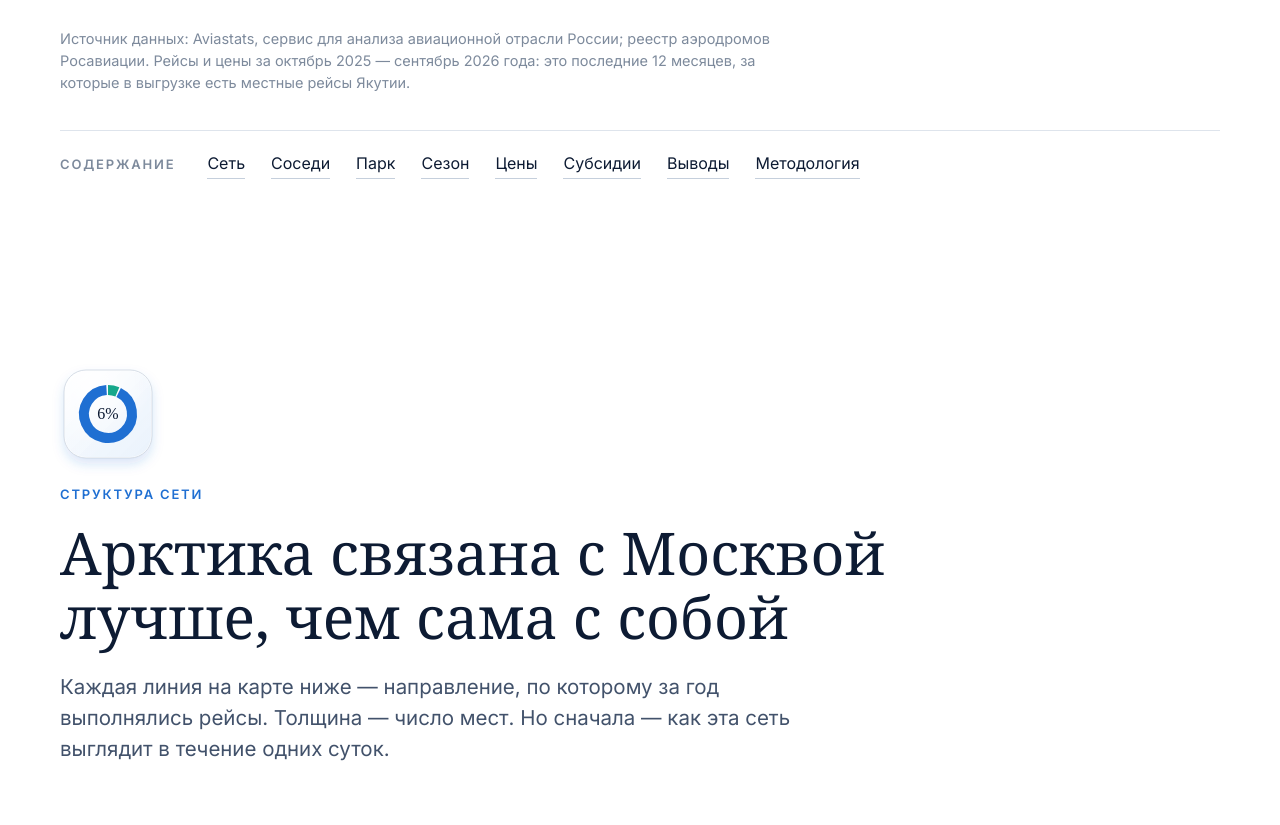
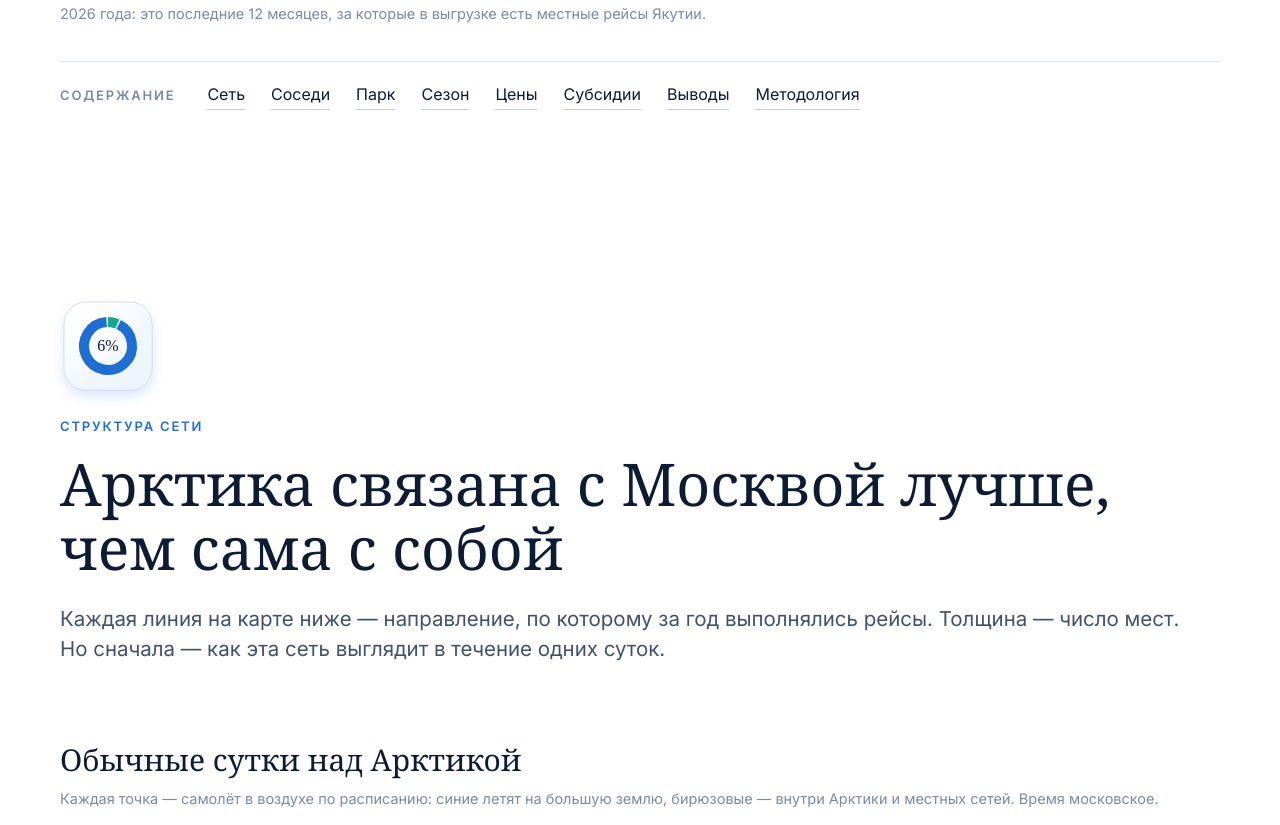
Before and after one commit to evidencecenter/poradata_TheSkyOverTheArctic, a plain HTML site: page site/artifact.html in a window 1280 px wide. Shown: the part 1215-2040 px from the top of the page. Drawn offline with Linux system fonts and the light colour scheme; animation ran at ten frames a second; a web font is replaced by a local one.

Commit message:
Update artifact.html

```diff
--- a/site/artifact.html
+++ b/site/artifact.html
@@ -15,7 +15,7 @@
   --map-land:#F1F4F8; --map-other:#E4EAF1; --map-border:#C2CCD9; --map-full:#C7DEF7; --map-part:#E0ECF9;
   --c-yks:var(--accent); --c-kja:var(--sky); --c-nsk:var(--navy); --c-gdx:#8DBE2B; --c-pyj:#8392A6; --c-cee:#3E4C64;
   --font-d:"Forum","Georgia","Times New Roman",serif; --font-b:"Inter",system-ui,-apple-system,"Segoe UI",sans-serif; --font-m:"IBM Plex Mono",ui-monospace,SFMono-Regular,Menlo,monospace;
-  --maxw:1200px; --textw:780px; --gutter-l:max(20px, env(safe-area-inset-left, 0px)); --gutter-r:max(20px, env(safe-area-inset-right, 0px));
+  --maxw:1200px; --textw:none; --gutter-l:max(20px, env(safe-area-inset-left, 0px)); --gutter-r:max(20px, env(safe-area-inset-right, 0px));
   color-scheme:light;
 }
 @media (prefers-color-scheme: dark){ :root:not([data-theme="light"]){
@@ -47,7 +47,7 @@ b,strong{font-weight:600}
 .prose{max-width:var(--textw);color:var(--ink);font-size:clamp(17px,1.4vw,19px);line-height:1.6}
 .prose p+p{margin-top:16px}
 .num{font-variant-numeric:tabular-nums}
-.note{font-size:14.5px;color:var(--muted);line-height:1.5;max-width:72ch}
+.note{font-size:14.5px;color:var(--muted);line-height:1.5}
 .note b{color:var(--ink-2);font-weight:500}
 .grid-2{display:grid;grid-template-columns:minmax(0,1fr) minmax(0,1fr);gap:48px}
 .grid-2.wide{grid-template-columns:minmax(0,1.5fr) minmax(0,1fr)}
@@ -63,12 +63,12 @@ h2 .fn{font-size:.3em;vertical-align:.9em}
 /* chapter anatomy */
 section.block{padding-block:clamp(72px,9vw,128px) 0}
 section.block+section.block .wrap>.ch-head{border-top:1px solid var(--line);padding-top:clamp(40px,5vw,64px)}
-.ch-head h2{margin-top:16px;max-width:26ch;text-wrap:pretty}
+.ch-head h2{margin-top:16px;text-wrap:pretty}
 .ch-head .lede{margin-top:24px}
 .glyph{width:clamp(72px,7.5vw,96px);height:clamp(72px,7.5vw,96px);margin-bottom:22px}
 .glyph svg{width:100%;height:100%;display:block;overflow:visible}
 .sub{margin-top:clamp(48px,6vw,80px)}
-.sub h3{max-width:40ch}
+
 .sub h3+.note,.sub h3+.lede{margin-top:10px}
 .sub-h{margin:0 0 14px}
 .cap{display:flex;flex-wrap:wrap;gap:6px 16px;align-items:baseline;margin-top:12px;font-size:13px;color:var(--muted)}
@@ -80,7 +80,7 @@ details.more[open]>summary::after{content:"–"}
 details.more>.in{padding-bottom:28px}
 /* key figures (second screen) */
 .key{padding-block:clamp(64px,8vw,112px) clamp(48px,6vw,72px)}
-.key h2{margin-top:14px;font-size:clamp(28px,3.4vw,44px);max-width:30ch}
+.key h2{margin-top:14px;font-size:clamp(28px,3.4vw,44px)}
 .keys{display:grid;grid-template-columns:repeat(5,minmax(0,1fr));gap:28px 32px;margin-top:36px}
 @media (max-width:1100px){ .keys{grid-template-columns:repeat(3,minmax(0,1fr))} }
 @media (max-width:640px){ .keys{grid-template-columns:repeat(2,minmax(0,1fr));gap:24px 20px} .keys .kf:last-child{grid-column:1/-1} }
@@ -91,7 +91,7 @@ details.more>.in{padding-bottom:28px}
 .kf .v small{font-size:.36em;color:var(--ink-2);letter-spacing:0}
 .kf .l{font-size:16px;color:var(--ink-2);margin-top:12px;line-height:1.4}
 .kf.hi{border-color:var(--accent)} .kf.hi .v{color:var(--accent-deep)}
-.src{margin-top:40px;font-size:14.5px;color:var(--muted);max-width:80ch;line-height:1.5}
+.src{margin-top:40px;font-size:14.5px;color:var(--muted);line-height:1.5}
 .toc{margin-top:36px;padding-top:20px;border-top:1px solid var(--line);display:flex;flex-wrap:wrap;gap:8px 26px;align-items:baseline}
 .toc .t{font-size:13px;letter-spacing:.14em;text-transform:uppercase;color:var(--muted);font-weight:600;margin-right:6px}
 .toc a{font-size:16px;color:var(--ink);text-decoration:none;border-bottom:1px solid var(--line-2);padding-bottom:2px}
@@ -124,7 +124,6 @@ select{font:inherit;font-size:15px;color:var(--ink);background:var(--bg);border:
 select:focus-visible,button:focus-visible,a:focus-visible,input:focus-visible,[tabindex]:focus-visible,summary:focus-visible{outline:2px solid var(--sky-deep);outline-offset:2px}
 /* hero */
 .hero{position:relative;background:var(--hero);color:var(--hero-ink);overflow:hidden;color-scheme:dark;min-height:max(560px,100svh);max-height:1100px;display:flex;align-items:center;justify-content:center;text-align:center;padding:calc(90px + env(safe-area-inset-top,0px)) var(--gutter-r) 80px var(--gutter-l)}
-.hero .bg{position:absolute;inset:0;width:100%;height:100%;object-fit:cover;object-position:50% 45%;display:block;z-index:0}
 .hero::before{content:"";position:absolute;inset:0;z-index:1;background:linear-gradient(180deg,rgba(5,13,31,.55) 0%,rgba(5,13,31,.18) 30%,rgba(5,13,31,.25) 60%,rgba(5,13,31,.78) 100%)}
 .hero .in{position:relative;z-index:2;max-width:1100px;margin:0 auto}
 .hero h1{color:#fff;text-shadow:0 2px 30px rgba(0,0,0,.35)}
@@ -349,7 +348,7 @@ select:focus-visible,button:focus-visible,a:focus-visible,input:focus-visible,[t
 .hbars .b span{font-family:var(--font-d);font-size:22px;line-height:1}
 .hbars .r.none .b span{font-family:var(--font-b);font-size:14px;color:var(--muted)}
 /* conclusions */
-.concl{display:grid;grid-template-columns:repeat(2,minmax(0,1fr));gap:0 48px;margin-top:clamp(36px,5vw,56px);max-width:1040px}
+.concl{display:grid;grid-template-columns:repeat(2,minmax(0,1fr));gap:0 48px;margin-top:clamp(36px,5vw,56px)}
 @media (max-width:860px){ .concl{grid-template-columns:1fr} }
 .concl .item{padding:20px 0 24px;border-top:1px solid var(--line-2);font-size:17px;line-height:1.55;color:var(--ink-2);min-width:0}
 .concl .item b{display:block;color:var(--ink);font-family:var(--font-d);font-weight:400;font-size:clamp(22px,2.2vw,27px);margin-bottom:8px}
@@ -378,7 +377,6 @@ footer a{color:var(--ink-2)}
 </header>
 
 <section class="hero" id="top">
-  <img class="bg" src="img/hero.jpg" srcset="img/hero-m.jpg 1100w, img/hero.jpg 2200w" sizes="100vw" alt="Северное сияние над заснеженными лиственницами плато Путорана" fetchpriority="high">
   <div class="in">
     <h1>Небо над Арктикой</h1>
     <p class="lede">Из каждых 100 мест в самолётах, которые летают через аэропорты Арктической зоны, <span data-n="mainland_of_100"></span> ведут на большую землю. Как устроено авиасообщение в Арктике: куда и на чём летают, когда и за сколько. По <span data-n="flights"></span> рейсам за октябрь 2025 — сентябрь 2026 года и ценам на <span data-n="price_routes"></span> маршрутов.</p>
@@ -992,5 +990,22 @@ function setMine(code){ mineCode=code||null; try{ localStorage.setItem('skyarcti
 function syncMine(v){ mineSels.forEach(s=>{ if(s.value!==v) s.value=v; }); }
 mineSels.forEach(s=>s.addEventListener('change',()=>{ syncMine(s.value); setMine(s.value); }));
 try{ const saved=localStorage.getItem('skyarctic-mine'); if(saved&&D.profiles[saved]){ syncMine(saved); setMine(saved); } }catch(e){}
+// ---------- типографика: без висячих предлогов ----------
+// Короткие предлоги, союзы и частицы (до двух букв, а также «для», «без», «над», «под», «при», «про», «или», «как», «что»)
+// привязываем неразрывным пробелом к следующему слову, число — к следующему слову, единице или знаку, тире — к предыдущему слову.
+const RX_SHORT=/(^|[\s(«„"'—–\-])([а-яёa-z]{1,2}|для|без|над|под|при|про|или|как|что)[ \t\n\r]+/giu;
+const RX_NUM=/(\d)[ \t\n\r\u00A0]+(?=[%₽×]|(?:км|ч|м|т|кг|г)(?![а-яё])|[а-яёa-z]{3})/giu;   // число + слово от трёх букв, единица или знак; предлог после числа не привязываем, чтобы не было длинных неразрывных цепочек
+const RX_DASH=/[ \t\n\r]+(—)/g;
+const TYPO_SKIP='svg,script,style,select,textarea';
+function typoText(t){ let r=t, prev=null; for(let i=0;i<3&&r!==prev;i++){ prev=r; r=r.replace(RX_SHORT,'$1$2\u00A0'); } return r.replace(RX_NUM,'$1\u00A0').replace(RX_DASH,'\u00A0$1'); }
+function typo(root){ if(!root) return; if(root.nodeType===3){ root=root.parentNode; if(!root) return; } if(root.nodeType!==1) return; if(root.closest&&root.closest(TYPO_SKIP)) return;
+  const w=document.createTreeWalker(root,NodeFilter.SHOW_TEXT,{acceptNode:n=>{ const p=n.parentElement; return p&&!p.closest(TYPO_SKIP)?NodeFilter.FILTER_ACCEPT:NodeFilter.FILTER_REJECT; }});
+  const list=[]; while(w.nextNode()) list.push(w.currentNode); for(const n of list){ const t=typoText(n.data); if(t!==n.data) n.data=t; } }
+typo(document.body);
+// текст, который скрипт дописывает позже: калькулятор, подсказки, «мой аэропорт»
+const typoQueue=new Set(); let typoRaf=0;
+new MutationObserver(ms=>{ for(const m of ms){ if(m.type==='characterData') typoQueue.add(m.target); else m.addedNodes.forEach(n=>typoQueue.add(n)); }
+  if(!typoRaf) typoRaf=requestAnimationFrame(()=>{ typoRaf=0; const q=[...typoQueue]; typoQueue.clear(); for(const n of q) if(n.isConnected) typo(n); }); })
+  .observe(document.body,{subtree:true,childList:true,characterData:true});
 })();
 </script>
```
